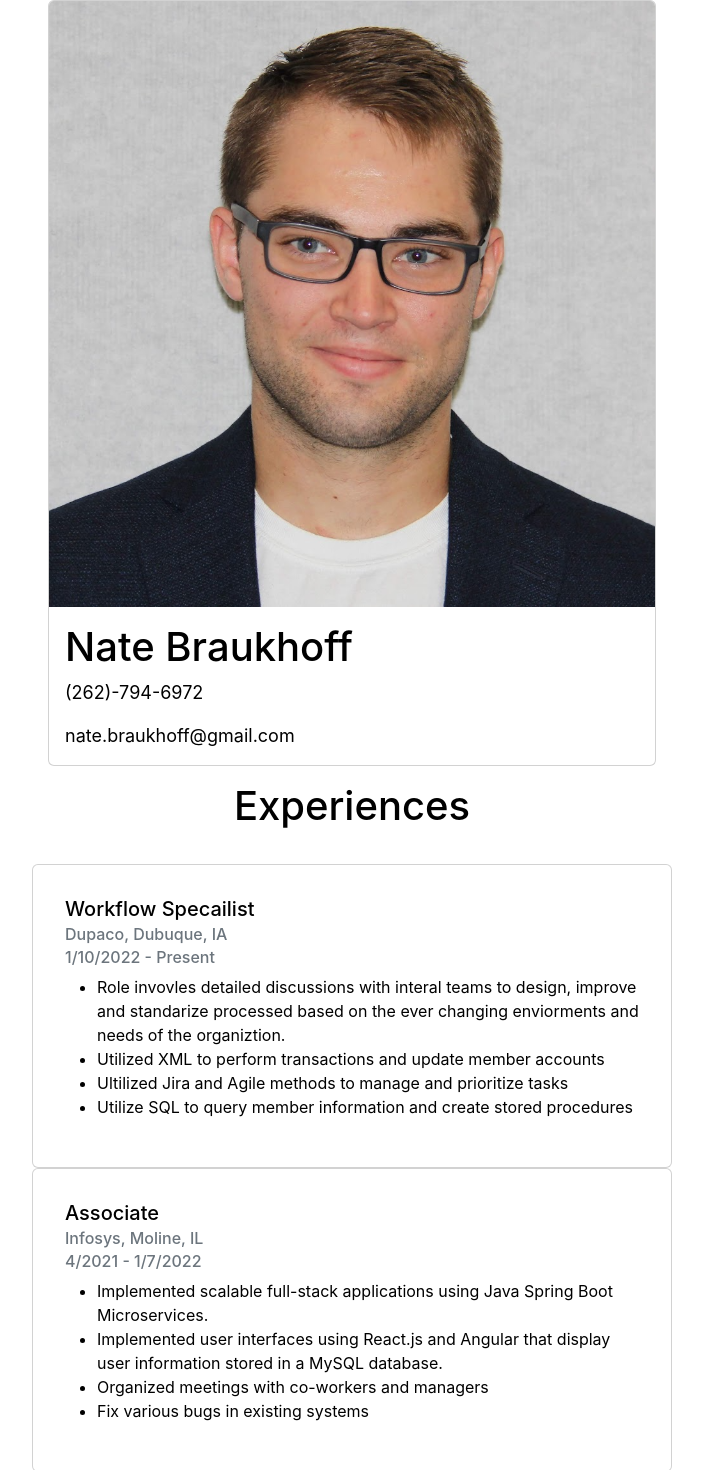
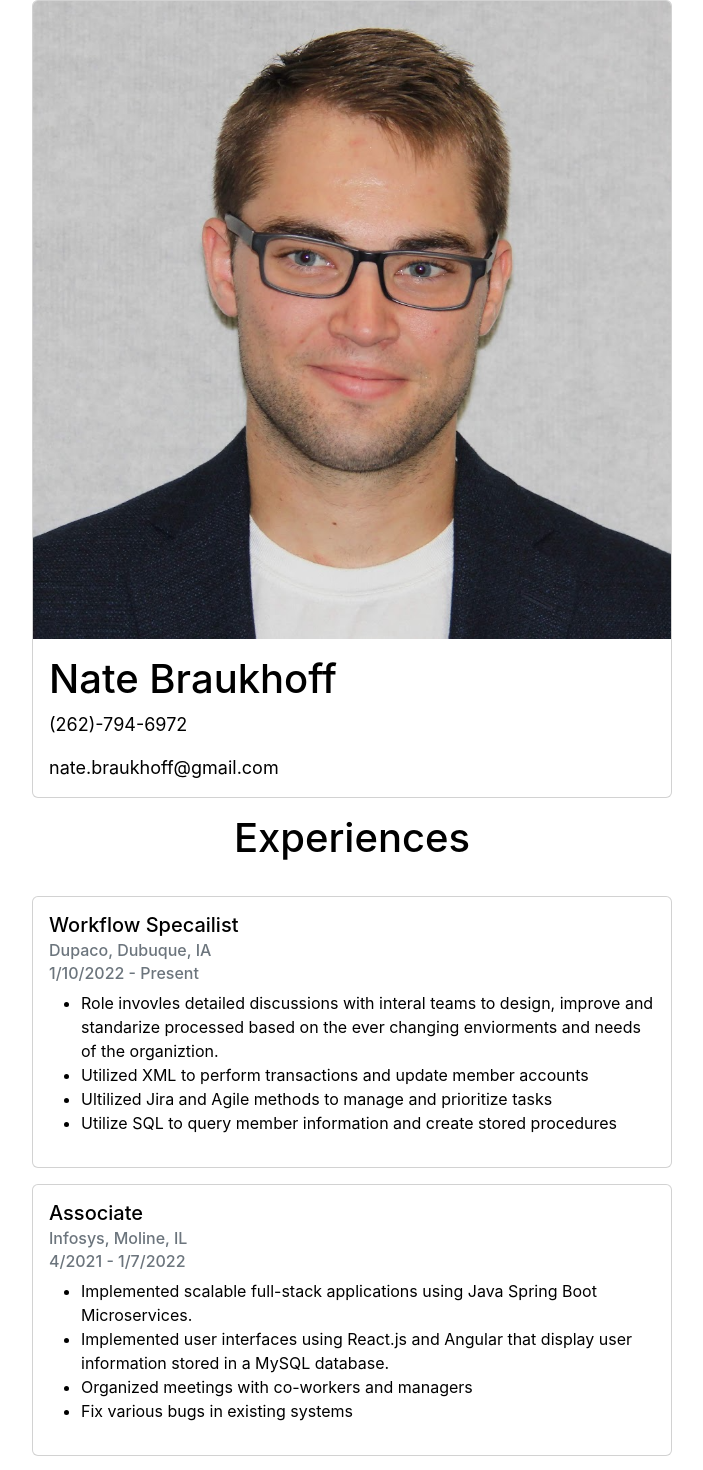
Before and after one commit to Nate96/PortfolioWebsite, a React (Create React App) app in the folder portfolio-website/: page / in a window 1280 px wide. Shown: the top 1470 px of the page, without its empty margins (288-991 px from the left). Built offline with nearby package versions, Linux system fonts and the light colour scheme.

Commit message:
name card touch up

```diff
--- a/portfolio-website/src/Components/Experiences.js
+++ b/portfolio-website/src/Components/Experiences.js
@@ -16,8 +16,8 @@ const  ExperienceCard = () => {
     });
 
     const Experiences = data.Experience.map((experience) =>
-        <div style={{}}>
-            <Card style={{ maxWidth: '40rem', textAlign: 'left', padding: '1rem'}}>
+        <div style={{paddingBottom: '1rem'}}>
+            <Card style={{ maxWidth: '40rem', textAlign: 'left'}}>
                 <Card.Body>
                 <Card.Title>{experience.title}</Card.Title>
                 <Card.Subtitle className="mb-2 text-muted">{experience.Organization}, {experience.location}</Card.Subtitle>
--- a/portfolio-website/src/Components/NameCard.js
+++ b/portfolio-website/src/Components/NameCard.js
@@ -7,7 +7,7 @@ function NameCard() {
     return (
         <div style={{paddingBottom: '1rem'}}>
             <Card className='nameCard' style={{
-                    maxWidth: '38rem',
+                    maxWidth: '40rem',
                     maxHight: '10rem',
                     textAlign: 'left',
                 }}>
```
